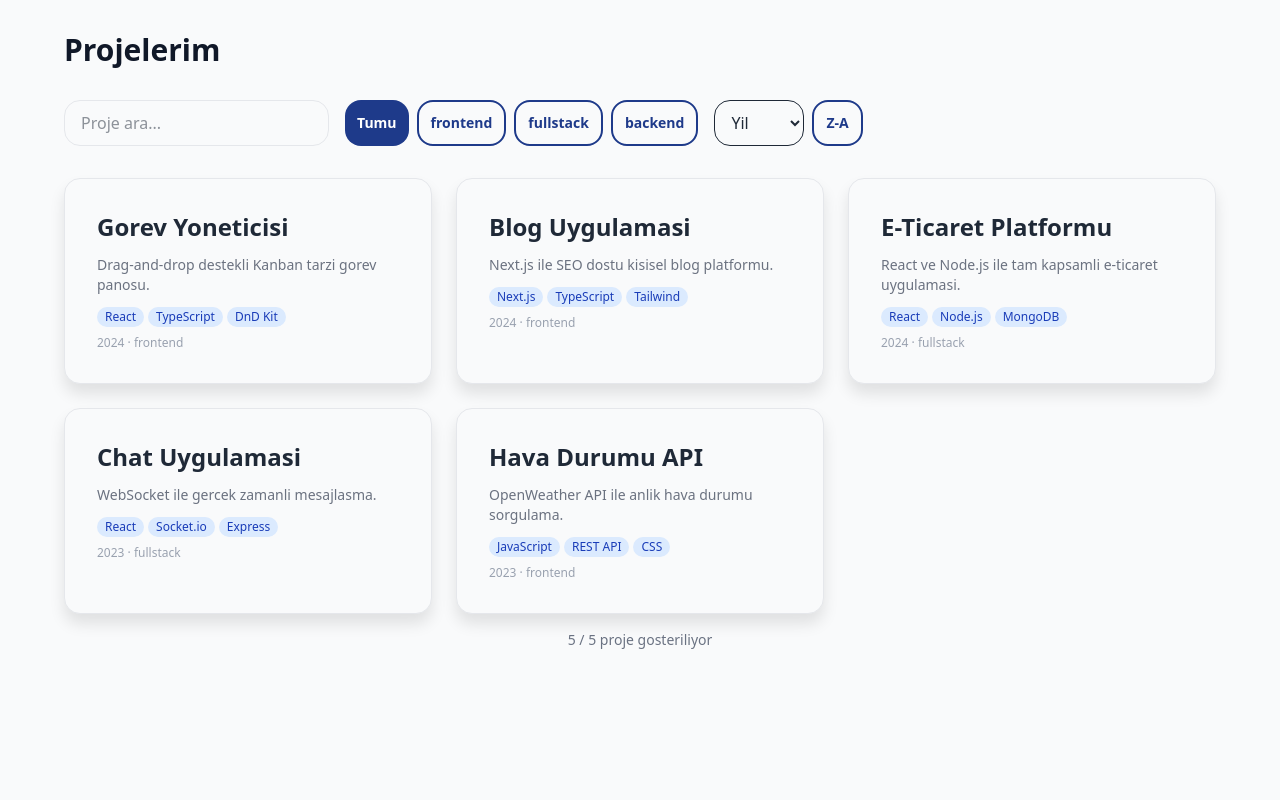
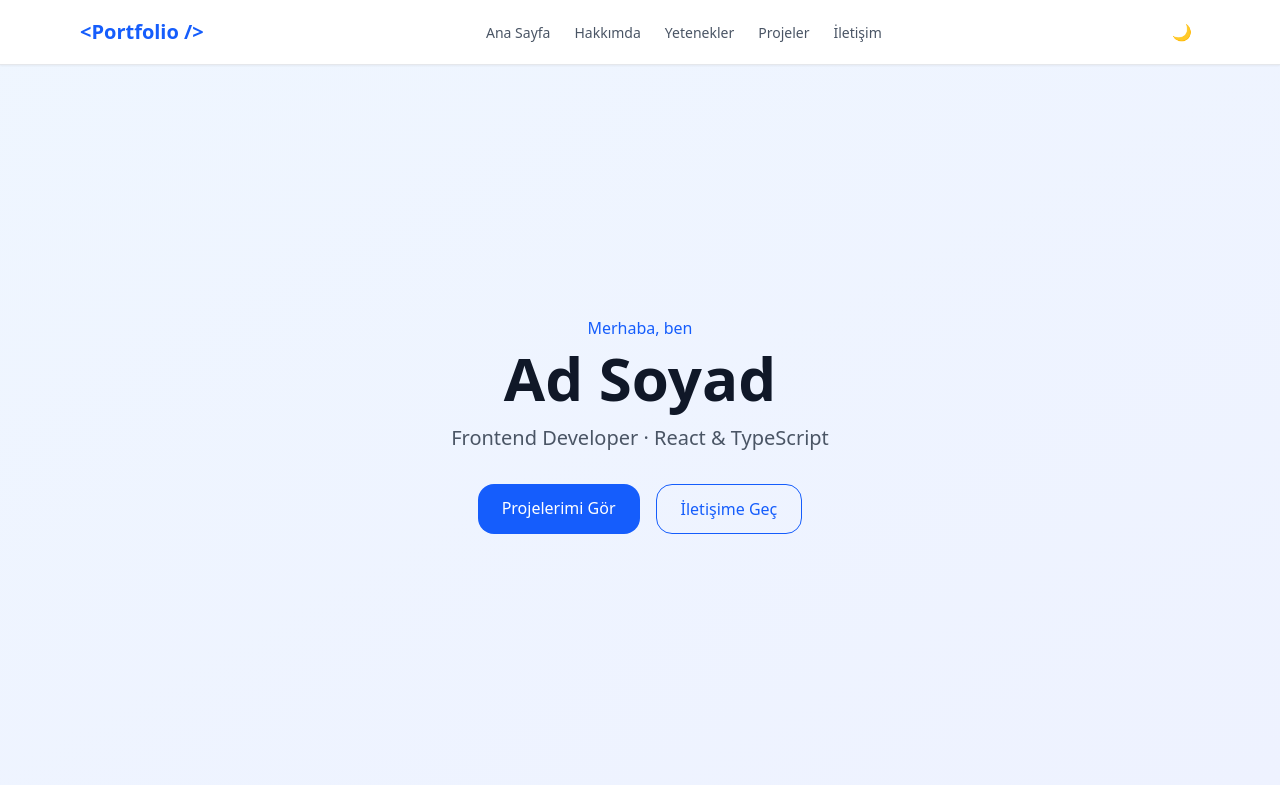
Before and after one commit to Ahmetyasarcan/web_lab, a React (Vite) app: page / in a window 1280 px wide. Shown: the top 800 px of the page. Built offline with nearby package versions, Linux system fonts and the light colour scheme.

Commit message:
feat: integrate all sections in App.tsx

```diff
--- a/src/App.tsx
+++ b/src/App.tsx
@@ -1,137 +1,23 @@
-import { useState, useEffect } from "react";
-import type { Project, Category, SortField, SortOrder } from "./types/project";
-import { fetchProjects } from "./services/projectService";
-import { applyFilters } from "./utils/projectHelpers";
-import Card from "./components/Card";
-import Input from "./components/Input";
-import Button from "./components/Button";
-import Alert from "./components/Alert";
+import Header from "./components/layout/Header";
+import Footer from "./components/layout/Footer";
+import Hero from "./components/sections/Hero";
+import About from "./components/sections/About";
+import Skills from "./components/sections/Skills";
+import ProjectList from "./components/sections/ProjectList";
+import ContactSection from "./components/sections/ContactSection";
 
 export default function App() {
-  // --- STATE ---
-  const [projects, setProjects] = useState<Project[]>([]);
-  const [search, setSearch] = useState("");
-  const [category, setCategory] = useState<Category | "all">("all");
-  const [sortField, setSortField] = useState<SortField>("year");
-  const [sortOrder, setSortOrder] = useState<SortOrder>("desc");
-  const [loading, setLoading] = useState(true);
-  const [error, setError] = useState<string | null>(null);
-
-  // --- VERi CEKME ---
-  useEffect(() => {
-    async function load() {
-      try {
-        setLoading(true);
-        setError(null);
-        const data = await fetchProjects();
-        setProjects(data);
-      } catch (err) {
-        setError(err instanceof Error ? err.message : "Bilinmeyen hata");
-      } finally {
-        setLoading(false);
-      }
-    }
-    load();
-  }, []);
-
-  // --- TURETILMIS (DERIVED) VERi ---
-  const filtered = applyFilters(
-    projects, search, category, sortField, sortOrder
-  );
-
-  const categories: (Category | "all")[] = ["all", "frontend", "fullstack", "backend"];
-
-  // --- UI ---
   return (
-    <div className="min-h-screen bg-gray-50 dark:bg-gray-950 p-4 md:p-8">
-      <div className="max-w-6xl mx-auto">
-        <h1 className="text-3xl font-bold text-gray-900 dark:text-white mb-8">
-          Projelerim
-        </h1>
-
-        {/* HATA DURUMU */}
-        {error && (
-          <Alert variant="error" title="Hata">
-            {error}
-          </Alert>
-        )}
-
-        {/* FILTRELER */}
-        <div className="flex flex-col sm:flex-row gap-4 mb-8">
-          <Input id="search"
-            placeholder="Proje ara..."
-            value={search}
-            onChange={e => setSearch(e.target.value)} />
-
-          <div className="flex gap-2 flex-wrap">
-            {categories.map(cat => (
-              <Button key={cat}
-                variant={category === cat ? "primary" : "ghost"}
-                size="sm"
-                onClick={() => setCategory(cat)}>
-                {cat === "all" ? "Tumu" : cat}
-              </Button>
-            ))}
-          </div>
-
-          <div className="flex gap-2">
-            <select value={sortField}
-              onChange={e => setSortField(e.target.value as SortField)}
-              className="border rounded-lg px-3 py-2 dark:bg-gray-800 dark:text-white">
-              <option value="year">Yil</option>
-              <option value="title">Baslik</option>
-            </select>
-            <Button variant="ghost" size="sm"
-              onClick={() => setSortOrder(o => o === "asc" ? "desc" : "asc")}>
-              {sortOrder === "asc" ? "A-Z" : "Z-A"}
-            </Button>
-          </div>
-        </div>
-
-        {/* YUKLENIYOR */}
-        {loading && (
-          <p className="text-center text-gray-500">
-            Yukleniyor...
-          </p>
-        )}
-
-        {/* PROJE LISTESI */}
-        {!loading && filtered.length === 0 && (
-          <p className="text-center text-gray-500">
-            Eslesen proje bulunamadi.
-          </p>
-        )}
-
-        <div className="grid grid-cols-1 sm:grid-cols-2 lg:grid-cols-3 gap-6">
-          {filtered.map(project => (
-            <Card key={project.id}
-              variant="elevated"
-              title={project.title}
-              image={project.image}
-              imageAlt={`${project.title} ekran goruntusu`}>
-              <p className="text-sm mb-3">
-                {project.description}
-              </p>
-              <div className="flex flex-wrap gap-1">
-                {project.tech.map(t => (
-                  <span key={t}
-                    className="bg-blue-100 dark:bg-blue-900 text-blue-800 dark:text-blue-200 text-xs px-2 py-0.5 rounded-full">
-                    {t}
-                  </span>
-                ))}
-              </div>
-              <p className="text-xs text-gray-400 mt-2">
-                {project.year} &middot; {project.category}
-              </p>
-            </Card>
-          ))}
-        </div>
-
-        {/* SONUC SAYISI */}
-        <p className="text-sm text-gray-500 mt-4 text-center">
-          {filtered.length} / {projects.length} proje gosteriliyor
-        </p>
-      </div>
+    <div className="min-h-screen bg-white dark:bg-gray-900 transition-colors">
+      <Header />
+      <main>
+        <Hero />
+        <About />
+        <Skills />
+        <ProjectList />
+        <ContactSection />
+      </main>
+      <Footer />
     </div>
   );
 }
```
